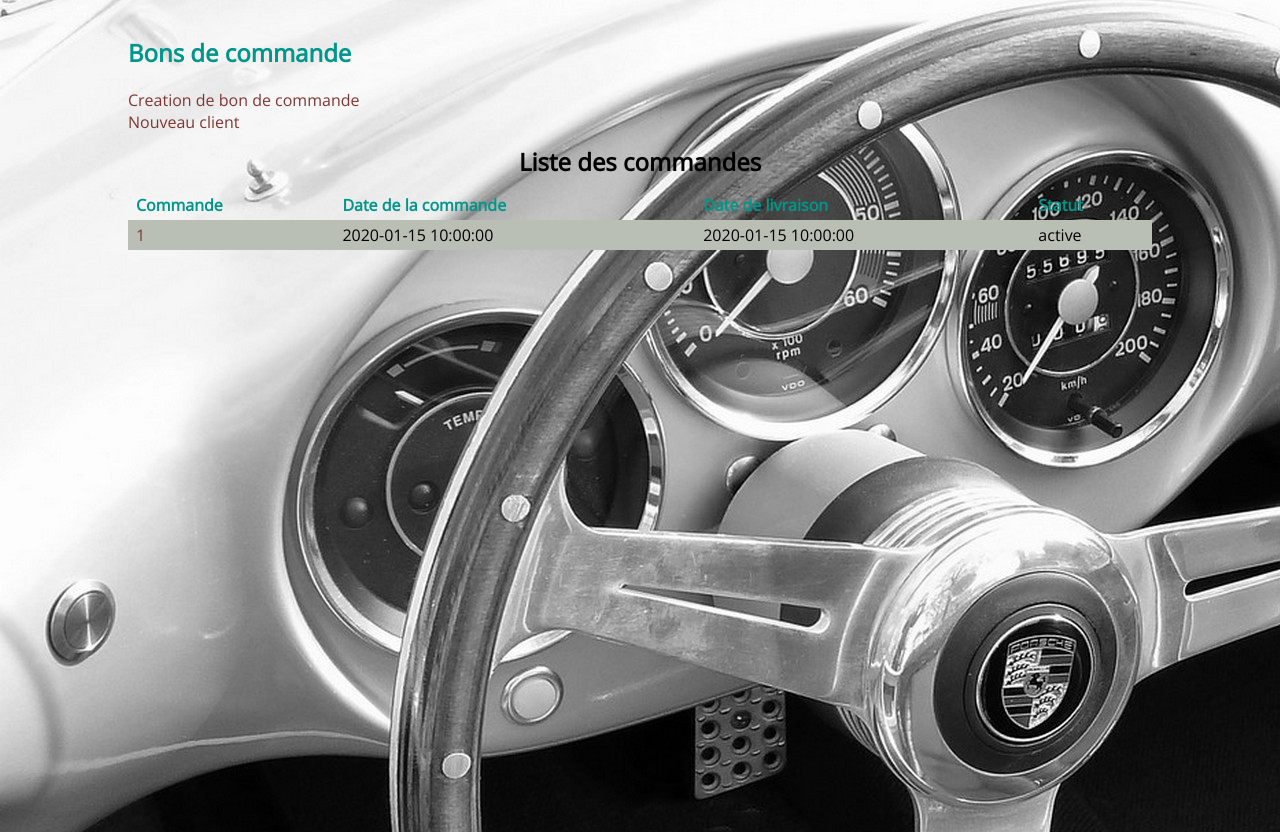
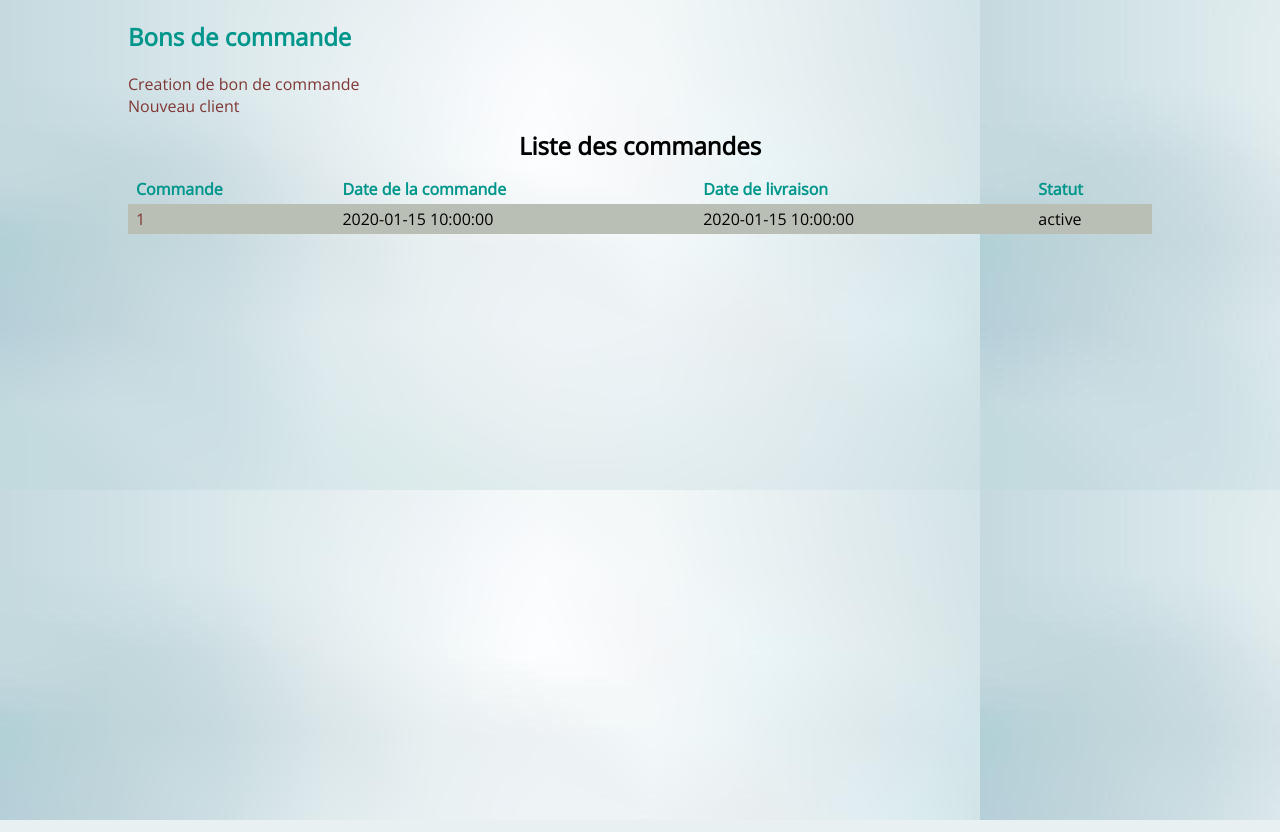
Before and after one commit to Doan94/Modelisme, a PHP site: template src/templates/index.php in a window 1280 px wide. Run offline with PHP 8.4, Linux system fonts and the light colour scheme; the template is opened without the code that fills it: most values are stand-ins (such as "Sample title", 1, 10 or a date in 2020).

Commit message:
Update index.php

```diff
--- a/src/templates/index.php
+++ b/src/templates/index.php
@@ -3,10 +3,10 @@
 <head>
     <meta charset="utf-8">
     <title>PHP</title>
-    <link rel="stylesheet" href="css/order-form.css">
+    <link rel="stylesheet" href="css/style.css">
 </head>
 <body>
-    <section>
+    <section class="indexbody">
 
         <h1>Bons de commande</h1>
         <a href="create_orders.php" class="button btn-warning">Creation de bon de commande</a></br>
```
